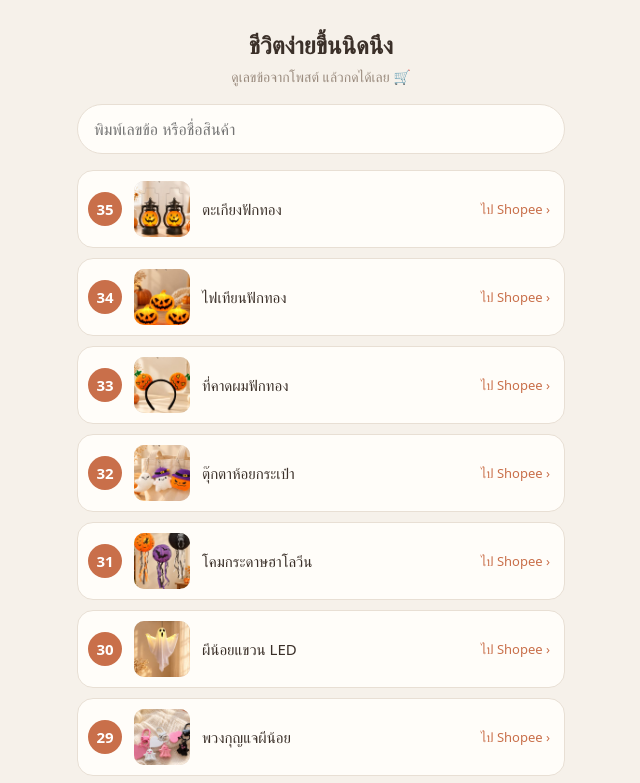
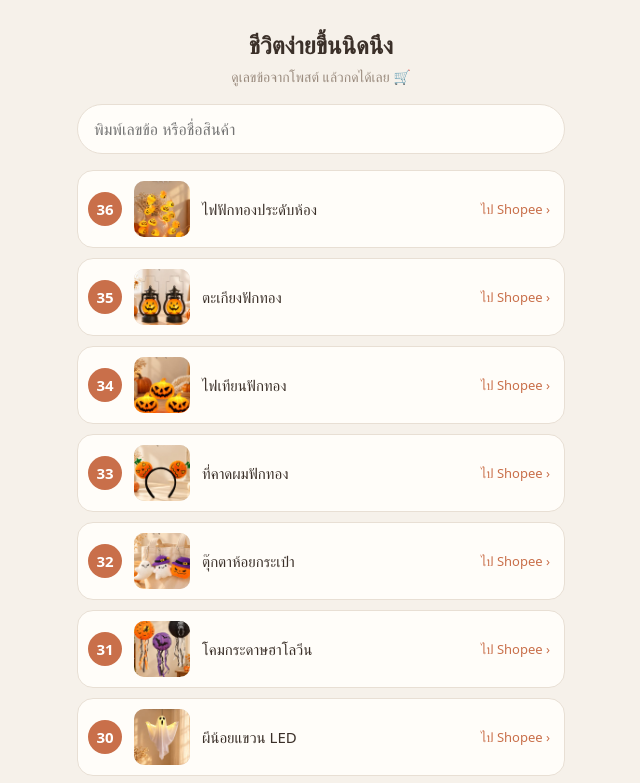
Before and after one commit to chaiprompanawit-alt/lifeeasier, a plain HTML site: page index.html in a window 1280 px wide. Shown: the top 783 px of the page, without its empty margins (319-959 px from the left). Drawn offline with Linux system fonts and the light colour scheme; a web font is replaced by a local one.

Commit message:
อัปเดตรายการสินค้า

```diff
--- a/index.html
+++ b/index.html
@@ -15,6 +15,7 @@ img{width:56px;height:56px;border-radius:10px;object-fit:cover;background:var(--
 <h1>ชีวิตง่ายขึ้นนิดนึง</h1><p class="sub">ดูเลขข้อจากโพสต์ แล้วกดได้เลย 🛒</p>
 <input id="q" type="search" inputmode="search" placeholder="พิมพ์เลขข้อ หรือชื่อสินค้า">
 <div id="list">
+<a class="card" href="https://s.shopee.co.th/3g4TOpgCvW" data-q="36 ไฟฟักทองประดับห้อง" rel="noopener"><span class="n">36</span><img src="thumbs/36.jpg" alt="" loading="lazy"><span class="t">ไฟฟักทองประดับห้อง</span><span class="go">ไป Shopee ›</span></a>
 <a class="card" href="https://s.shopee.co.th/4B0jzgB3Kv" data-q="35 ตะเกียงฟักทอง" rel="noopener"><span class="n">35</span><img src="thumbs/35.jpg" alt="" loading="lazy"><span class="t">ตะเกียงฟักทอง</span><span class="go">ไป Shopee ›</span></a>
 <a class="card" href="https://s.shopee.co.th/gQrpEHUhf" data-q="34 ไฟเทียนฟักทอง" rel="noopener"><span class="n">34</span><img src="thumbs/34.jpg" alt="" loading="lazy"><span class="t">ไฟเทียนฟักทอง</span><span class="go">ไป Shopee ›</span></a>
 <a class="card" href="https://s.shopee.co.th/3LRd0DLtFR" data-q="33 ที่คาดผมฟักทอง" rel="noopener"><span class="n">33</span><img src="thumbs/33.jpg" alt="" loading="lazy"><span class="t">ที่คาดผมฟักทอง</span><span class="go">ไป Shopee ›</span></a>
```
Also changed, not shown: thumbs/36.jpg (added).
